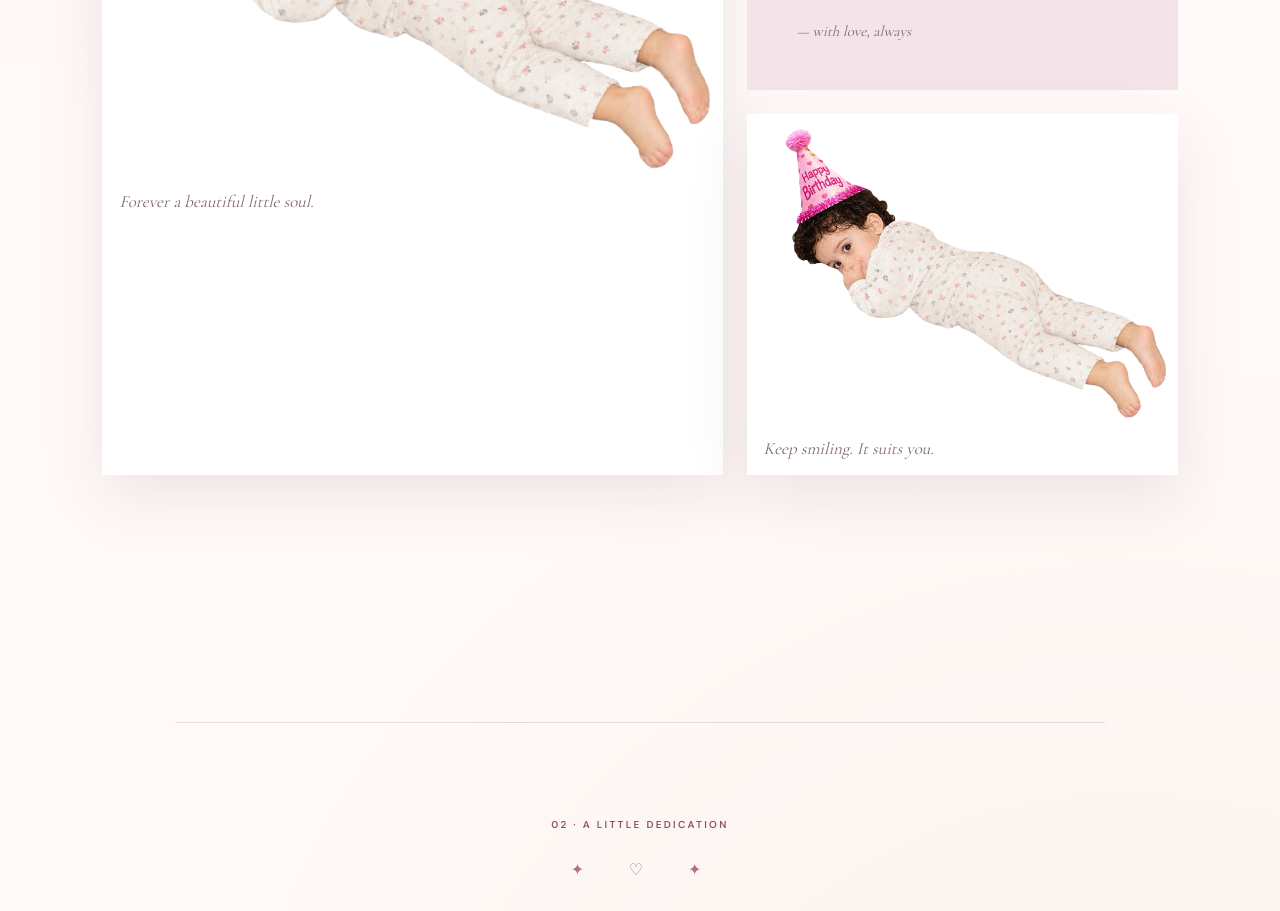
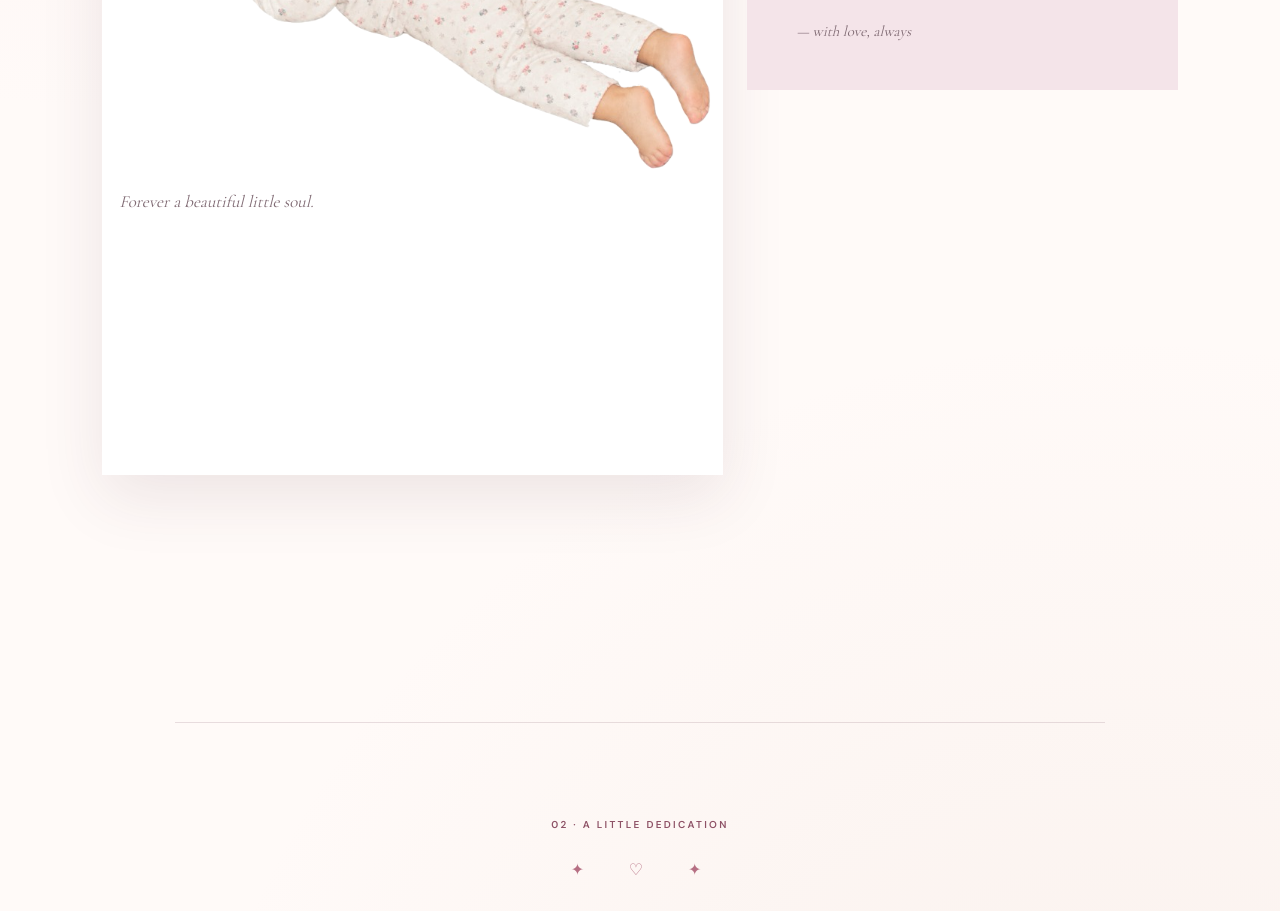
Before and after one commit to muchoffun/Meme-BD, a plain HTML site: page index.html in a window 1280 px wide. Shown: the part 1955-2866 px from the top of the page. Drawn offline with nearby package versions, Linux system fonts and the light colour scheme.

Commit message:
Update index.html

```diff
--- a/index.html
+++ b/index.html
@@ -76,10 +76,7 @@
             <span class="signature">— with love, always</span>
           </div>
 
-          <figure class="gallery-card reveal">
-            <img src="photo1.PNG" alt="Meme" loading="lazy">
-            <figcaption>Keep smiling. It suits you.</figcaption>
-          </figure>
+
         </div>
       </div>
 
```
